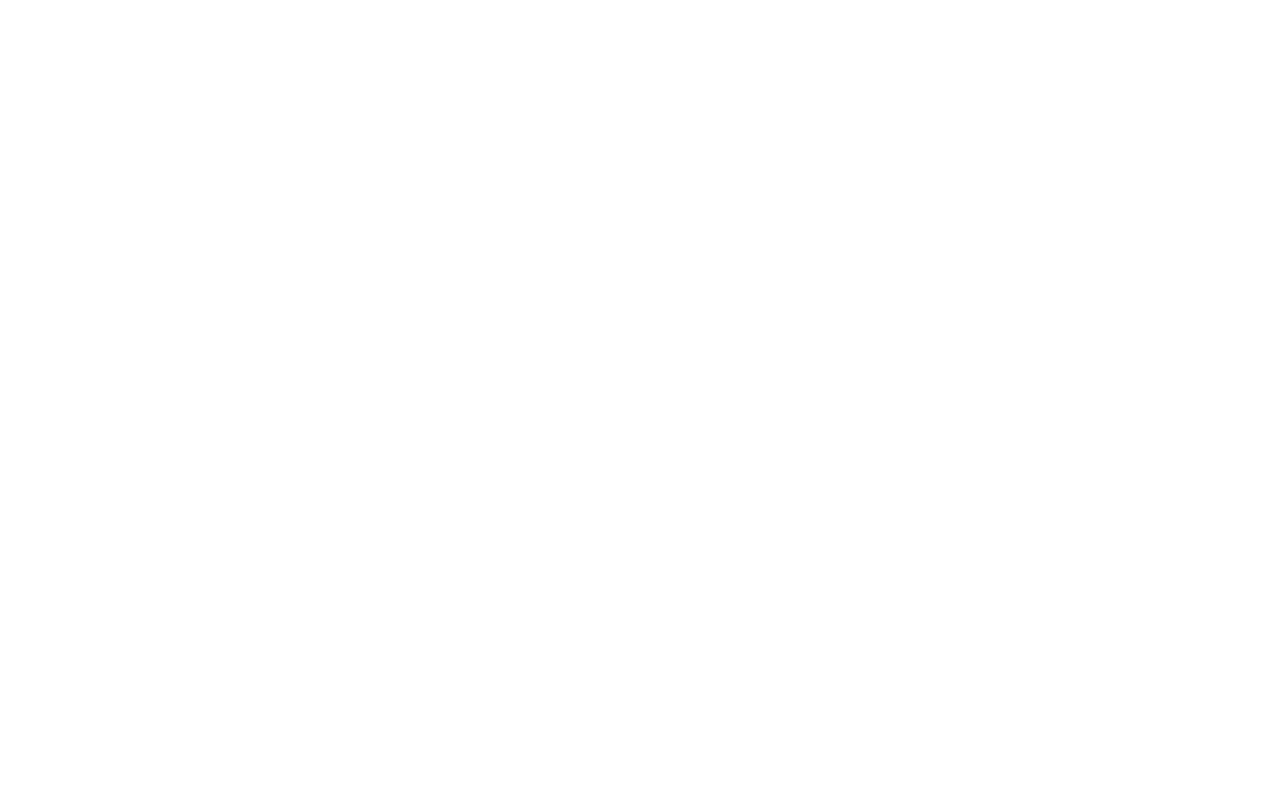
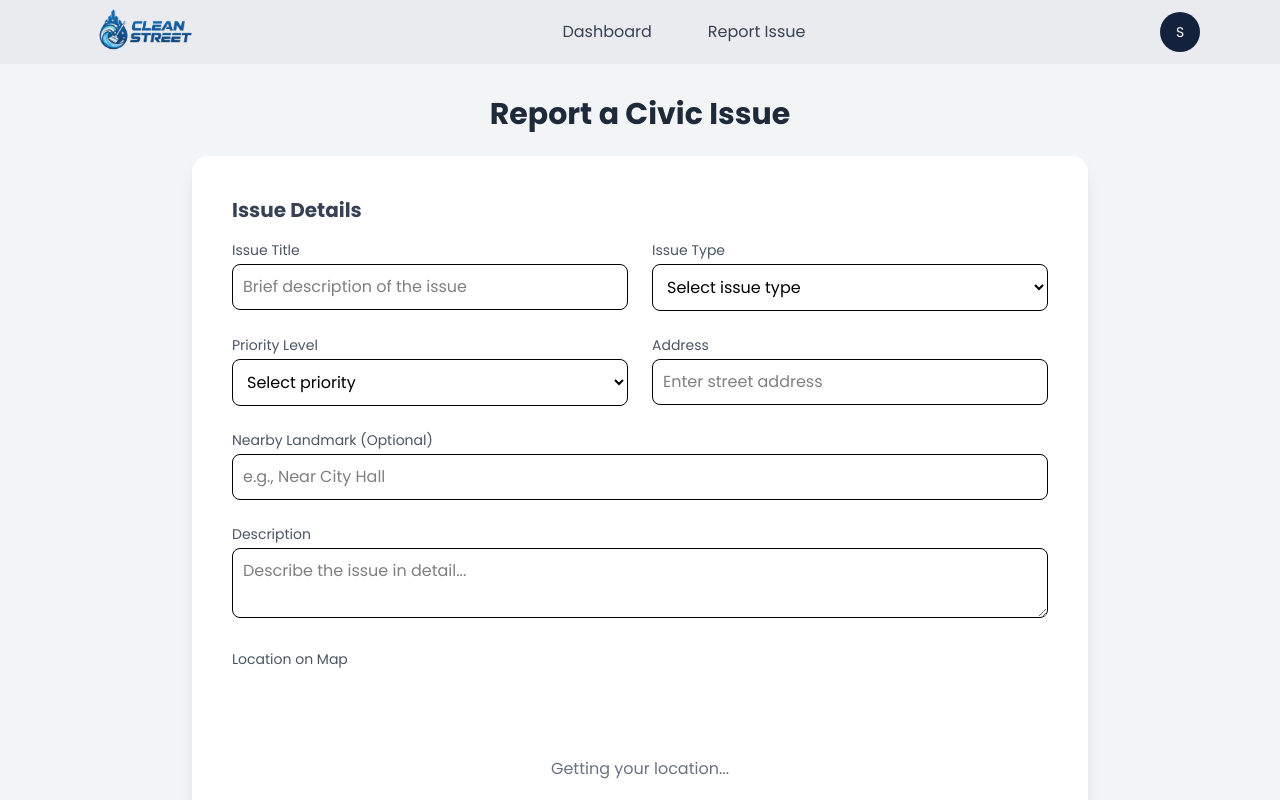
Before and after one commit to Vimalvidyadhaaranjai/Clean-street-infosys-project, a React (Vite) app in the folder frontend/: page /ReportIssue in a window 1280 px wide. Before the commit this address had no page. Shown: the top 800 px of the page. Built offline with nearby package versions, Linux system fonts and the light colour scheme; no server answers; sample sign-in values are in the browser's storage.

Commit message:
solved the conflicts of navbar and report issue

```diff
--- a/frontend/package.json
+++ b/frontend/package.json
@@ -10,9 +10,11 @@
     "preview": "vite preview"
   },
   "dependencies": {
+    "leaflet": "^1.9.4",
     "react": "^19.1.1",
     "react-dom": "^19.1.1",
     "react-icons": "^5.5.0",
+    "react-leaflet": "^5.0.0",
     "react-router-dom": "^7.9.3"
   },
   "devDependencies": {
--- a/frontend/src/App.jsx
+++ b/frontend/src/App.jsx
@@ -5,6 +5,7 @@ import RegisterPage from "./pages/Register";
 import LandingPage from "./pages/LandingPage";
 import Profilepage from "./pages/Profilepage";
 import UserDashboard from "./pages/UserDashboard";
+import ReportIssue from "./pages/ReportIssue";
 import Navbar from "./Components/Navbar";
 export default function App() {
   return (
@@ -17,6 +18,7 @@ export default function App() {
         <Route path="/register" element={<RegisterPage />} />
         <Route path="/profile" element={<Profilepage />} />
         <Route path="/UserDashboard" element={<UserDashboard/>}/>
+        <Route path="/ReportIssue" element={<ReportIssue/>}/>
       </Routes>
     </Router>
 
--- a/frontend/src/Components/Navbar.jsx
+++ b/frontend/src/Components/Navbar.jsx
@@ -48,20 +48,16 @@ const Navbar = () => {
                     {user ? (
                         <div className="flex flex-col lg:flex-row items-start lg:items-center lg:gap-6">
                             <div className="w-full lg:w-auto border-b border-gray-300 lg:border-none">
-                                <Link to="/dashboard" className="block w-full px-6 py-3 lg:px-4 lg:py-2 text-gray-700 hover:bg-gray-300/50 lg:hover:bg-black lg:hover:text-white lg:rounded-md font-medium">
+                                <Link to="/UserDashboard" className="block w-full px-6 py-3 lg:px-4 lg:py-2 text-gray-700 hover:bg-gray-300/50 lg:hover:bg-black lg:hover:text-white lg:rounded-md font-medium">
                                     Dashboard
                                 </Link>
                             </div>
                             <div className="w-full lg:w-auto border-b border-gray-300 lg:border-none">
-                                <Link to="/report" className="block w-full px-6 py-3 lg:px-4 lg:py-2 text-gray-700 hover:bg-gray-300/50 lg:hover:bg-black lg:hover:text-white lg:rounded-md font-medium">
+                                <Link to="/ReportIssue" className="block w-full px-6 py-3 lg:px-4 lg:py-2 text-gray-700 hover:bg-gray-300/50 lg:hover:bg-black lg:hover:text-white lg:rounded-md font-medium">
                                     Report Issue
                                 </Link>
                             </div>
-                            <div className="w-full lg:w-auto border-b border-gray-300 lg:border-none">
-                                <Link to="/complaints" className="block w-full px-6 py-3 lg:px-4 lg:py-2 text-gray-700 hover:bg-gray-300/50 lg:hover:bg-black lg:hover:text-white lg:rounded-md font-medium">
-                                    View Complaints
-                                </Link>
-                            </div>
+
                             {/* Mobile profile options */}
                             <div className="lg:hidden w-full">
                                 <div className="w-full border-b border-gray-300">
```
Also changed, not shown: 1 other file (tests, documents, lock files or other folders).
